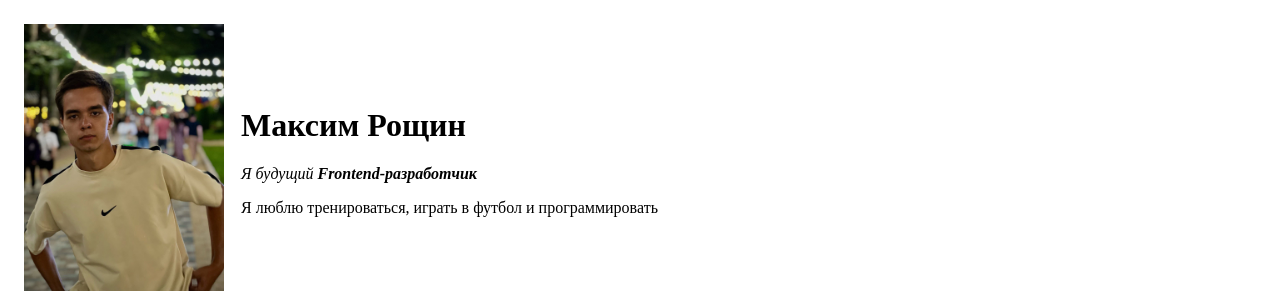
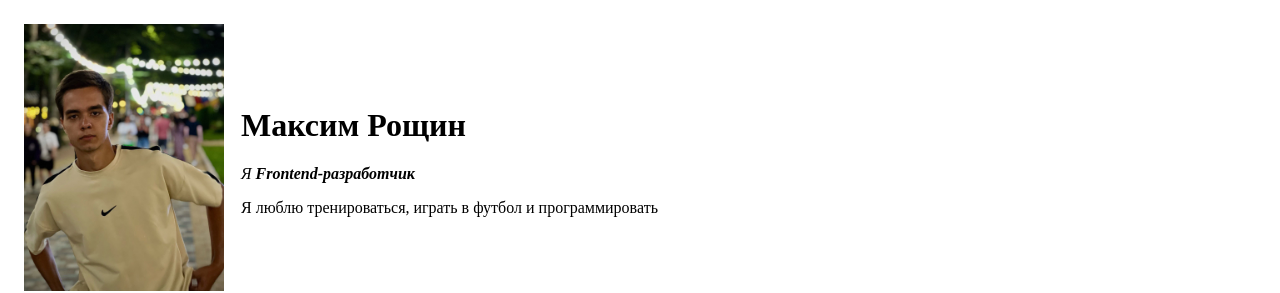
Before and after one commit to Max-IT04/resum, a plain HTML site: page index.html in a window 1280 px wide. Shown: the top 293 px of the page. Drawn offline with Linux system fonts and the light colour scheme.

Commit message:
Update index.html

```diff
--- a/index.html
+++ b/index.html
@@ -12,7 +12,7 @@
             </td>
             <td>
                 <h1>Максим Рощин</h1>
-                <p><em>Я будущий <strong>Frontend-разработчик</strong></em></p>
+                <p><em>Я <strong>Frontend-разработчик</strong></em></p>
                 <p>Я люблю тренироваться, играть в футбол и программировать</p>
             </td>
         </tr>
```
